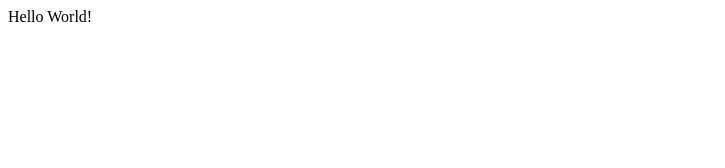
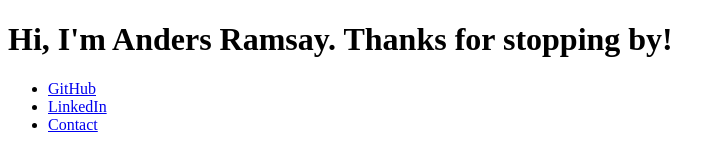
Before and after one commit to andersr/my-personal-site, a website: page index.html in a window 1280 px wide. Shown: the whole page, without its empty margins (0-725 px from the left). Drawn offline with Linux system fonts and the light colour scheme.

Commit message:
add structured content

```diff
--- a/index.html
+++ b/index.html
@@ -1,26 +1,18 @@
 <!DOCTYPE html>
-<!--[if lt IE 7]>      <html class="no-js lt-ie9 lt-ie8 lt-ie7"> <![endif]-->
-<!--[if IE 7]>         <html class="no-js lt-ie9 lt-ie8"> <![endif]-->
-<!--[if IE 8]>         <html class="no-js lt-ie9"> <![endif]-->
-<!--[if gt IE 8]><!-->
-<html class="no-js">
-<!--<![endif]-->
+<html>
 
 <head>
- <meta charset="utf-8">
- <meta http-equiv="X-UA-Compatible" content="IE=edge">
- <title></title>
- <meta name="description" content="">
- <meta name="viewport" content="width=device-width, initial-scale=1">
- <link rel="stylesheet" href="">
+  <meta name="viewport" content="width=device-width, initial-scale=1">
+  <title>My Personal Site</title>
 </head>
 
 <body>
- <!--[if lt IE 7]>
-   <p class="browsehappy">You are using an <strong>outdated</strong> browser. Please <a href="#">upgrade your browser</a> to improve your experience.</p>
-  <![endif]-->
- Hello World!
- <script src="" async defer></script>
+  <h1>Hi, I'm Anders Ramsay. Thanks for stopping by!</h1>
+  <ul>
+    <li><a href="https://github.com/andersr">GitHub</a></li>
+    <li><a href="https://www.linkedin.com/in/andersramsay/">LinkedIn</a></li>
+    <li><a href="mailto:anders+web@anders.co">Contact</a></li>
+  </ul>
 </body>
 
 </html>
--- a/package.json
+++ b/package.json
@@ -1,11 +1,12 @@
 {
   "name": "my-personal-site",
   "version": "1.0.0",
-  "main": "index.js",
+  "main": "index.html",
   "repository": "git@github.com:andersr/my-personal-site.git",
   "author": "Anders <anders@anders.co>",
   "license": "MIT",
   "scripts": {
+    "dev": "live-server ",
     "deploy:staging": "surge --domain https://my-personal-site-tutorial-staging.surge.sh/"
   },
   "devDependencies": {
```
Also changed, not shown: docs/index.html (+1 -1 lines).
